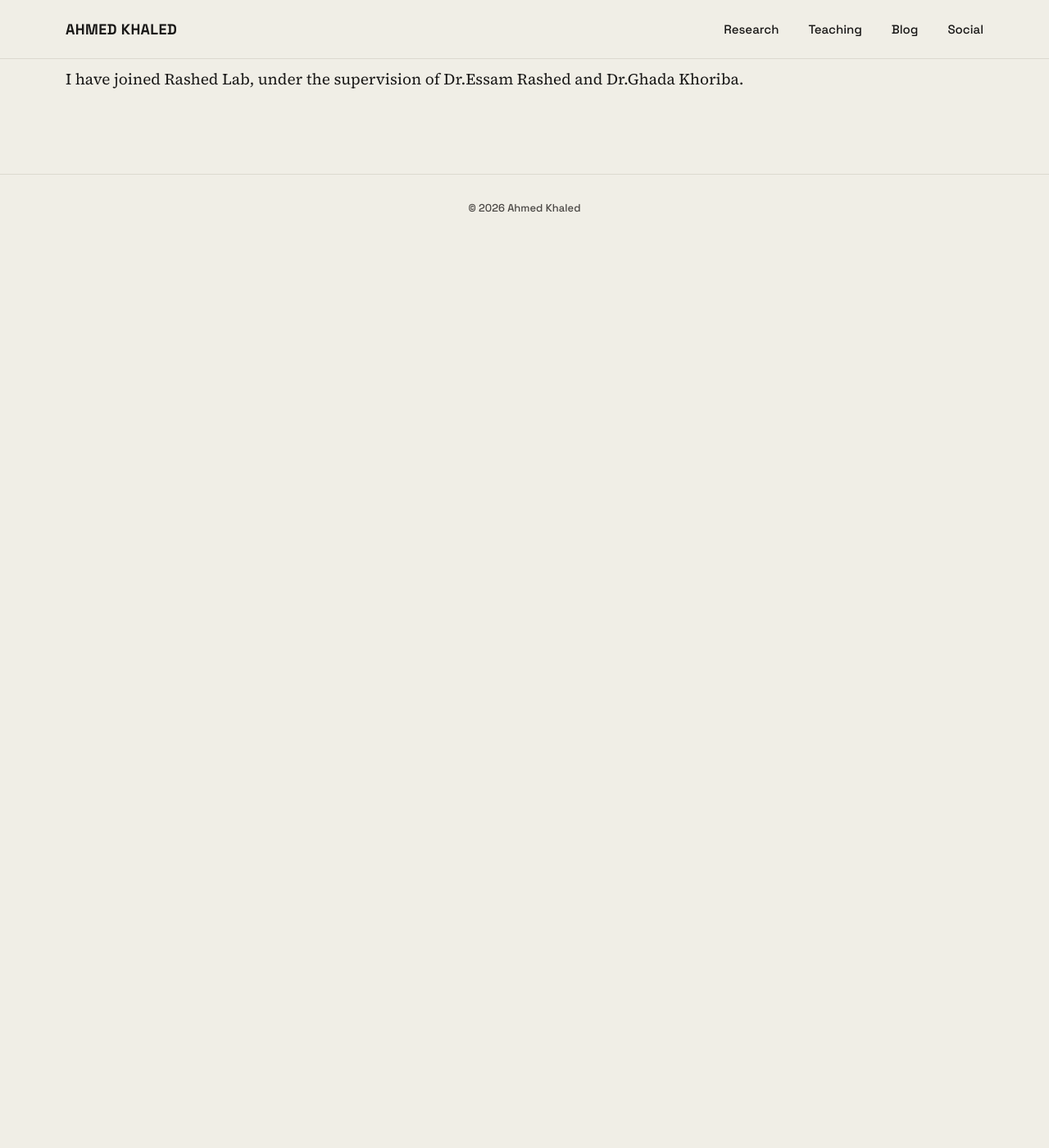
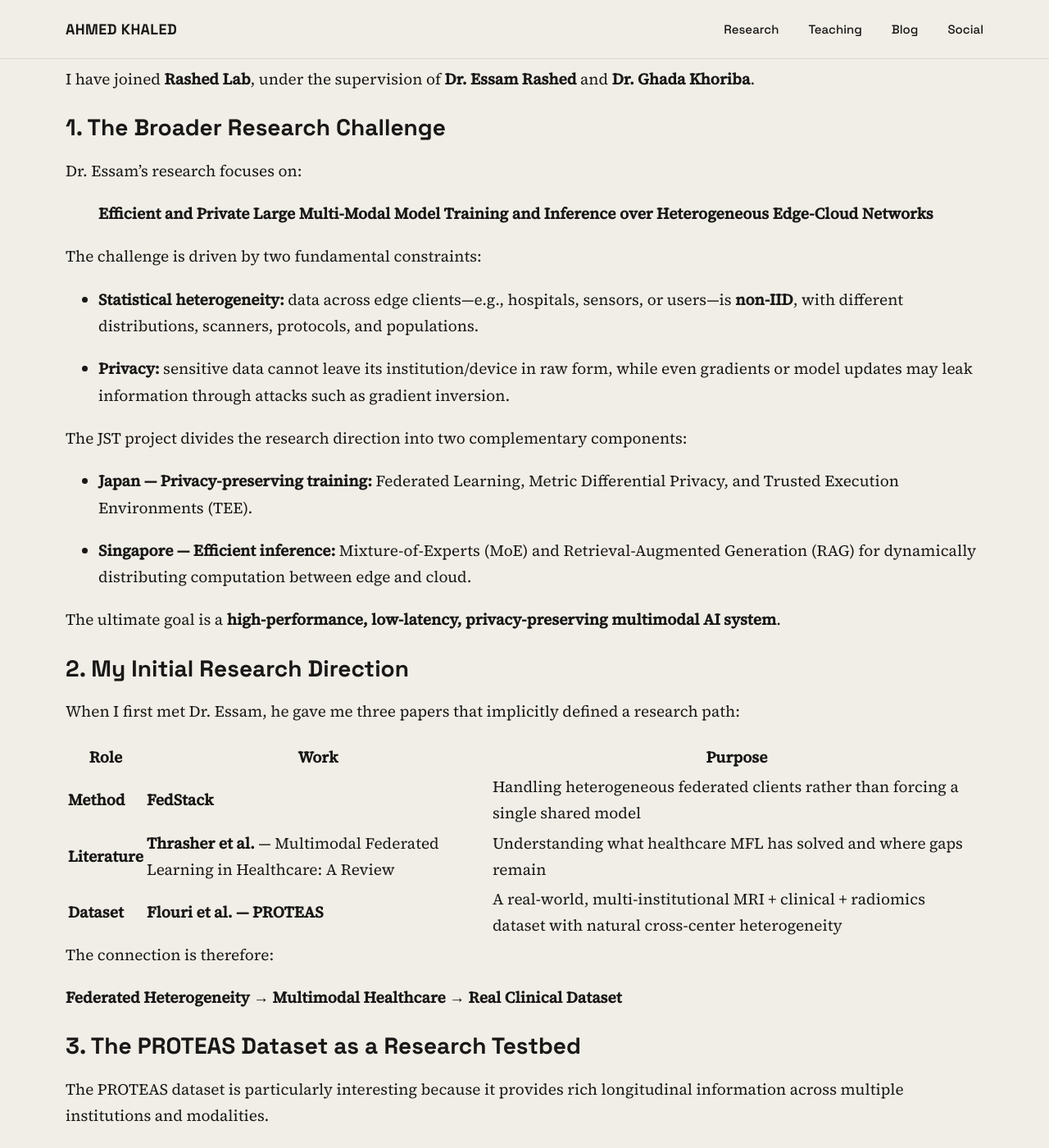
Before and after one commit to sweta-ahmedkhaled/sweta-ahmedkhaled.github.io, a Jekyll site: the page built from _research/Master THESIS.md, in a window 1280 px wide and 1400 px high, scrolled down 270 px. Shown: the whole window at 82% size. Built offline with Jekyll 4.4.1, drawn with Linux system fonts in a browser that asks for light colours; before the commit the page ends 900 px from its top, so only the background shows below that; some of the changed text lies outside the part shown.

Commit message:
auto-publish: 2026-08-21 16:44

```diff
--- a/_research/Master THESIS.md
+++ b/_research/Master THESIS.md
@@ -4,4 +4,79 @@ year: "2027"
 order: 1
 tagline: Brain Tumor Prognosis
 ---
-I have joined Rashed Lab, under the supervision of Dr.Essam Rashed and Dr.Ghada Khoriba.
+I have joined **Rashed Lab**, under the supervision of **Dr. Essam Rashed** and **Dr. Ghada Khoriba**.
+
+## 1. The Broader Research Challenge
+
+Dr. Essam's research focuses on:
+
+> **Efficient and Private Large Multi-Modal Model Training and Inference over Heterogeneous Edge-Cloud Networks**
+
+The challenge is driven by two fundamental constraints:
+
+- **Statistical heterogeneity:** data across edge clients—e.g., hospitals, sensors, or users—is **non-IID**, with different distributions, scanners, protocols, and populations.
+
+- **Privacy:** sensitive data cannot leave its institution/device in raw form, while even gradients or model updates may leak information through attacks such as gradient inversion.
+
+
+The JST project divides the research direction into two complementary components:
+
+- **Japan — Privacy-preserving training:** Federated Learning, Metric Differential Privacy, and Trusted Execution Environments (TEE).
+
+- **Singapore — Efficient inference:** Mixture-of-Experts (MoE) and Retrieval-Augmented Generation (RAG) for dynamically distributing computation between edge and cloud.
+
+
+The ultimate goal is a **high-performance, low-latency, privacy-preserving multimodal AI system**.
+
+## 2. My Initial Research Direction
+
+When I first met Dr. Essam, he gave me three papers that implicitly defined a research path:
+
+| Role           | Work                                                                        | Purpose                                                                                                      |
+| -------------- | --------------------------------------------------------------------------- | ------------------------------------------------------------------------------------------------------------ |
+| **Method**     | **FedStack**                                                                | Handling heterogeneous federated clients rather than forcing a single shared model                           |
+| **Literature** | **Thrasher et al.** — Multimodal Federated Learning in Healthcare: A Review | Understanding what healthcare MFL has solved and where gaps remain                                           |
+| **Dataset**    | **Flouri et al. — PROTEAS**                                                 | A real-world, multi-institutional MRI + clinical + radiomics dataset with natural cross-center heterogeneity |
+
+The connection is therefore:
+
+**Federated Heterogeneity → Multimodal Healthcare → Real Clinical Dataset**
+
+## 3. The PROTEAS Dataset as a Research Testbed
+
+The PROTEAS dataset is particularly interesting because it provides rich longitudinal information across multiple institutions and modalities.
+
+Its natural variation across centers—different **scanners, acquisition protocols, and patient populations**—makes it a realistic environment for studying the type of heterogeneity targeted by the broader research project.
+
+More importantly, the dataset enables several clinically meaningful downstream tasks.
+
+One particularly exciting question is:
+
+> **Given a patient's past MRI trajectory and treatment history, can we predict what the patient's next scan will look like?**
+
+This moves the problem from static prediction toward **longitudinal prognosis / trajectory prediction**.
+
+## 4. Current Phase
+
+At this stage, we are **not yet focusing on the heterogeneous-client/federated setting**.
+
+Instead, we are investigating whether the dataset itself contains enough information to support the desired downstream prediction task.
+
+Our current questions are therefore:
+
+1. **What can actually be predicted from the longitudinal MRI data?**
+
+2. **How much predictive information comes from the imaging trajectory itself?**
+
+3. **How much additional information is provided by treatment and clinical variables?**
+
+4. **Are there additional predictive features that can be extracted from the raw imaging/DICOM data?**
+
+5. **Does the dataset contain sufficient longitudinal coverage, sample size, and temporal consistency to support a reliable prognosis task?**
+
+
+Only after establishing that the **prediction problem is feasible and scientifically meaningful** does it make sense to introduce the next layer:
+
+> **How can this prediction be performed efficiently and privately across heterogeneous institutions?**
+
+That provides a natural progression from the **dataset investigation**, to the **clinical prediction problem**, and eventually to the broader **heterogeneous federated multimodal learning** research direction.
```
